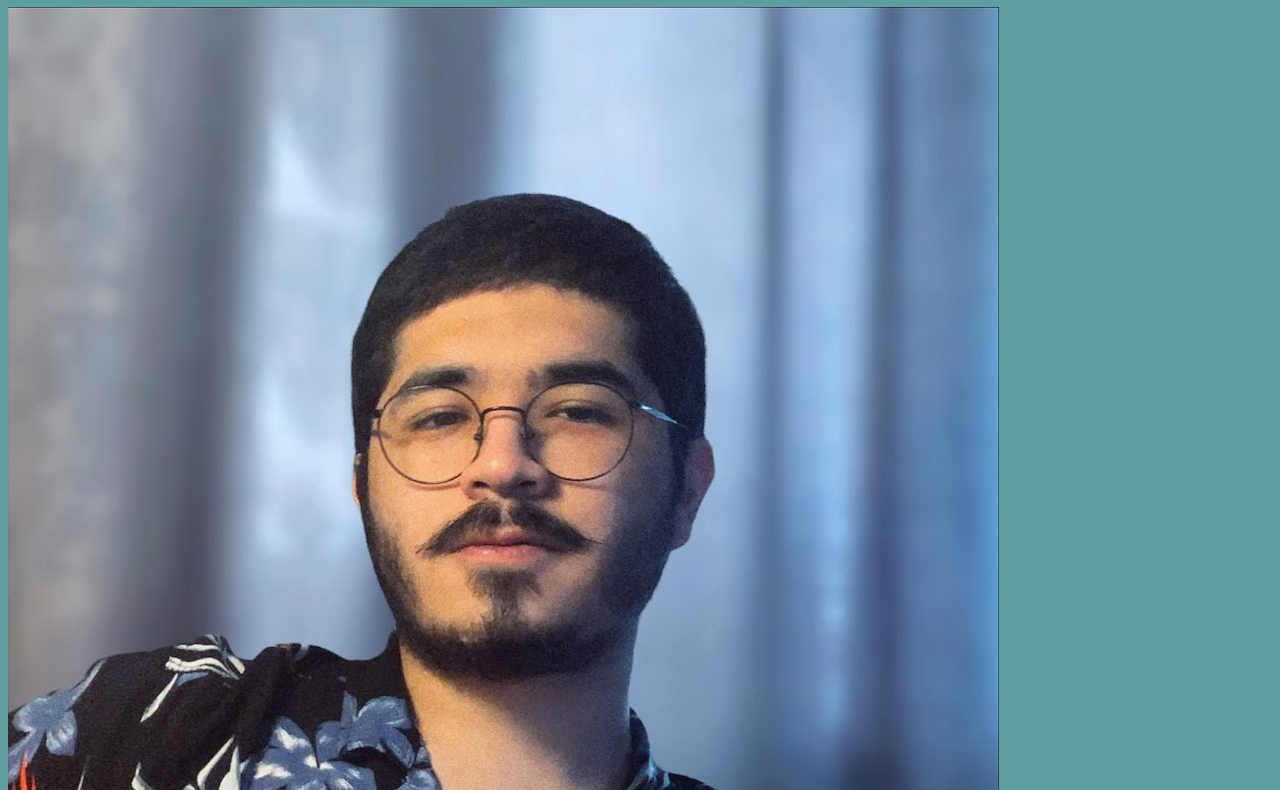
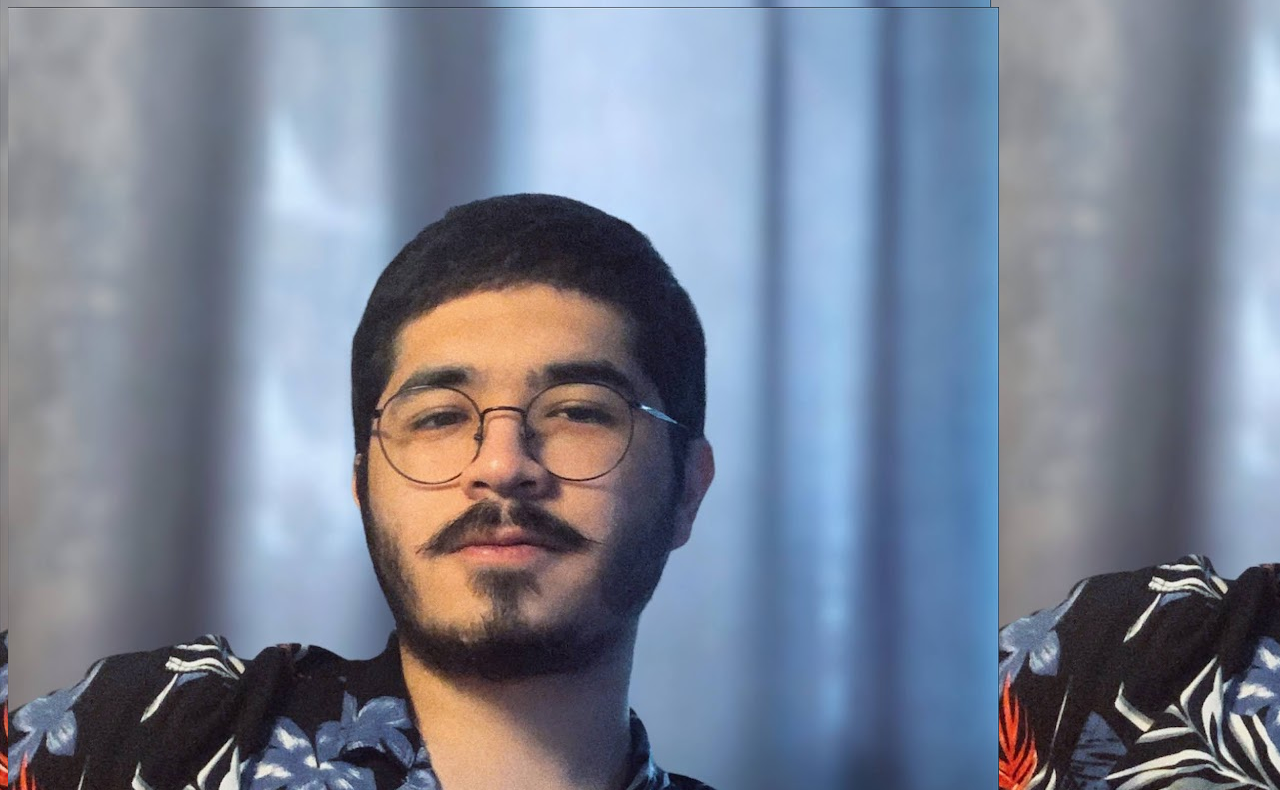
Before and after one commit to naberdyev/webpack-demo, a website built with webpack: page src/index.html in a window 1280 px wide. Shown: the part 73-863 px from the top of the page. Built offline with nearby package versions, Linux system fonts and the light colour scheme; files whose address does not match are found by name.

Commit message:
feat: add bg img

```diff
--- a/src/styles.scss
+++ b/src/styles.scss
@@ -2,5 +2,5 @@ $bodyColor: cadetblue;
 
 body {
   background-color: $bodyColor;
-  // background-image: url(./assets/me.jpg);
+  background-image: url(./assets/me.jpg);
 }
```
